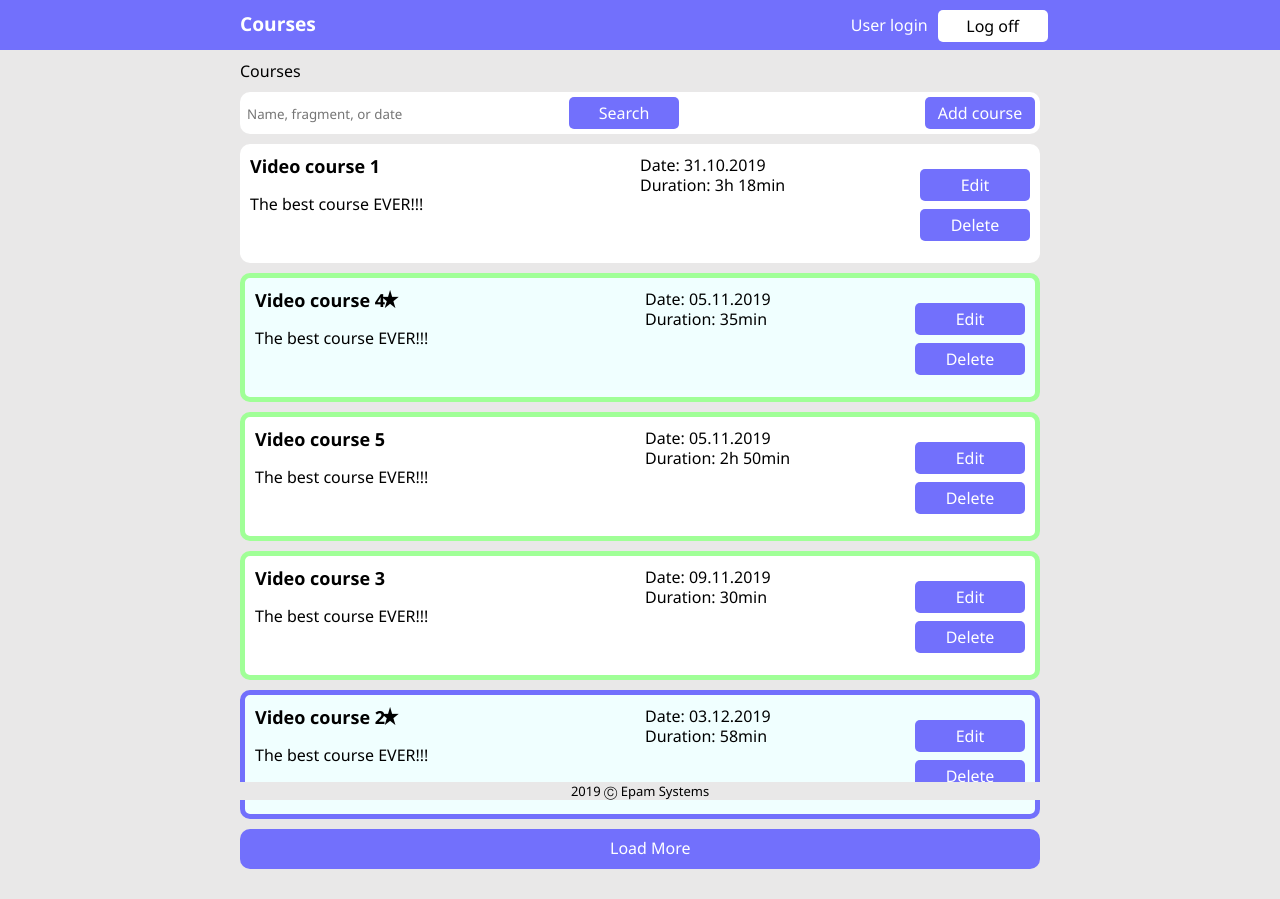
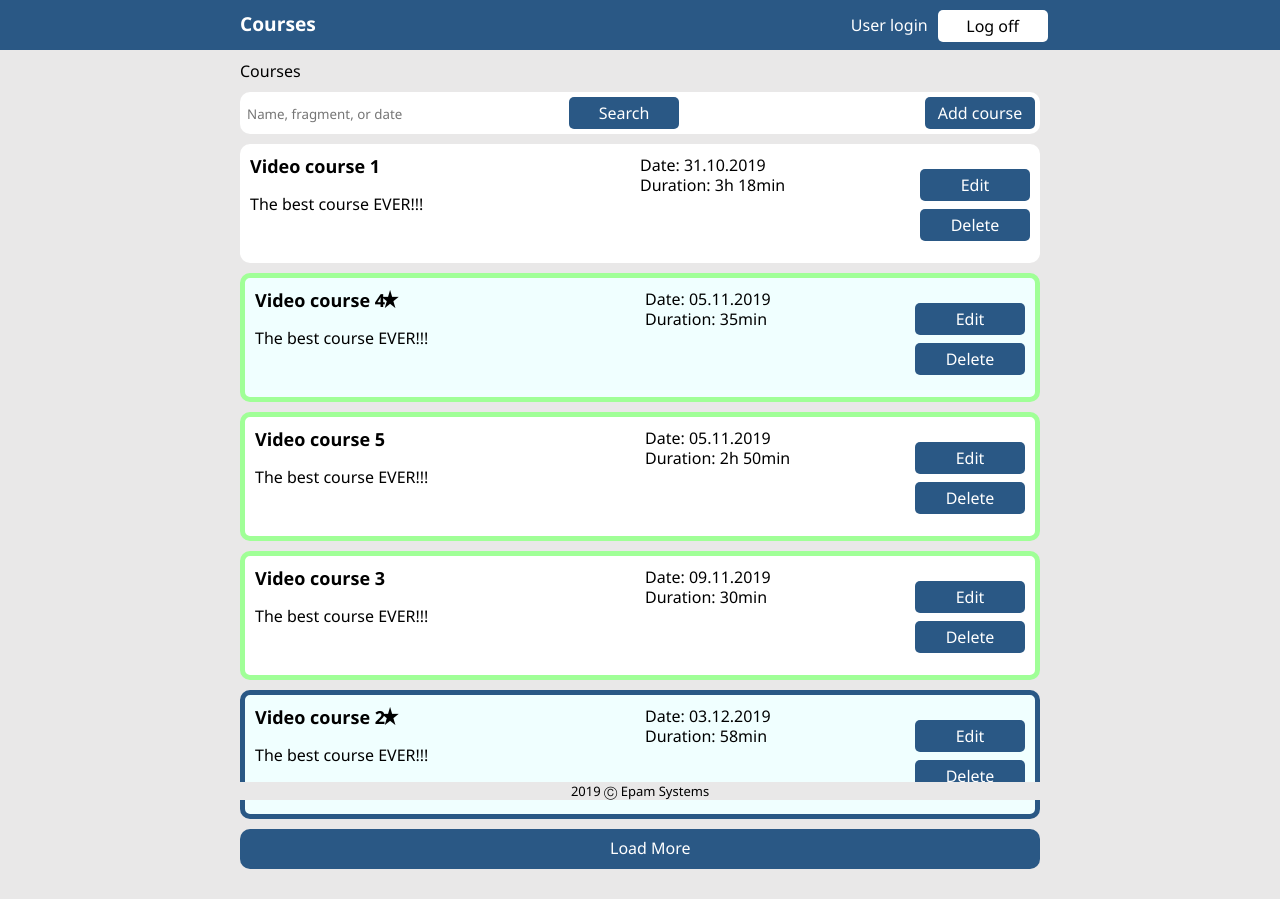
Before and after one commit to mitr0fan/EpamAngular, an Angular app: page /courses in a window 1280 px wide. Built offline with nearby package versions, Linux system fonts and the light colour scheme.

Commit message:
Changed background-color

```diff
--- a/src/app/border-color.directive.ts
+++ b/src/app/border-color.directive.ts
@@ -24,7 +24,7 @@ export class BorderColorDirective implements OnInit {
             this.renderer.setStyle(
                 this.element.nativeElement,
                 'border',
-                '5px solid rgb(114, 112, 252)'
+                '5px solid #2a5885'
             );
         }
     }
--- a/src/app/core/header/header.component.css
+++ b/src/app/core/header/header.component.css
@@ -2,7 +2,7 @@ header {
     height: 50px;
     width: 100%;
     position: fixed;
-    background-color: rgb(114, 112, 252);
+    background-color: #2a5885;
     z-index: 10;
     color: white;
 }
--- a/src/app/core/search/search.component.css
+++ b/src/app/core/search/search.component.css
@@ -6,7 +6,7 @@
     border-radius: 10px;
 }
 .button {
-    background-color: rgb(114, 112, 252);
+    background-color: #2a5885;
     padding: 5px;
     color: white;
     width: 100px;
--- a/src/app/courses-list/course-item/course-item.component.css
+++ b/src/app/courses-list/course-item/course-item.component.css
@@ -28,7 +28,7 @@
 .button {
     position: absolute;
     padding: 5px;
-    background-color: rgb(114, 112, 252);
+    background-color: #2a5885;
     color: white;
     width: 100px;
     text-align: center;
--- a/src/app/courses-list/courses/courses.component.css
+++ b/src/app/courses-list/courses/courses.component.css
@@ -1,5 +1,5 @@
 .loadMore {
-    background-color: rgb(114, 112, 252);
+    background-color: #2a5885;
     margin-top: 10px;
     height: 40px;
     position: relative;
@@ -13,7 +13,7 @@
     left: 370px;
 }
 .noData {
-    background-color: rgb(114, 112, 252);
+    background-color: #2a5885;
     margin-top: 10px;
     height: 40px;
     position: relative;
```
